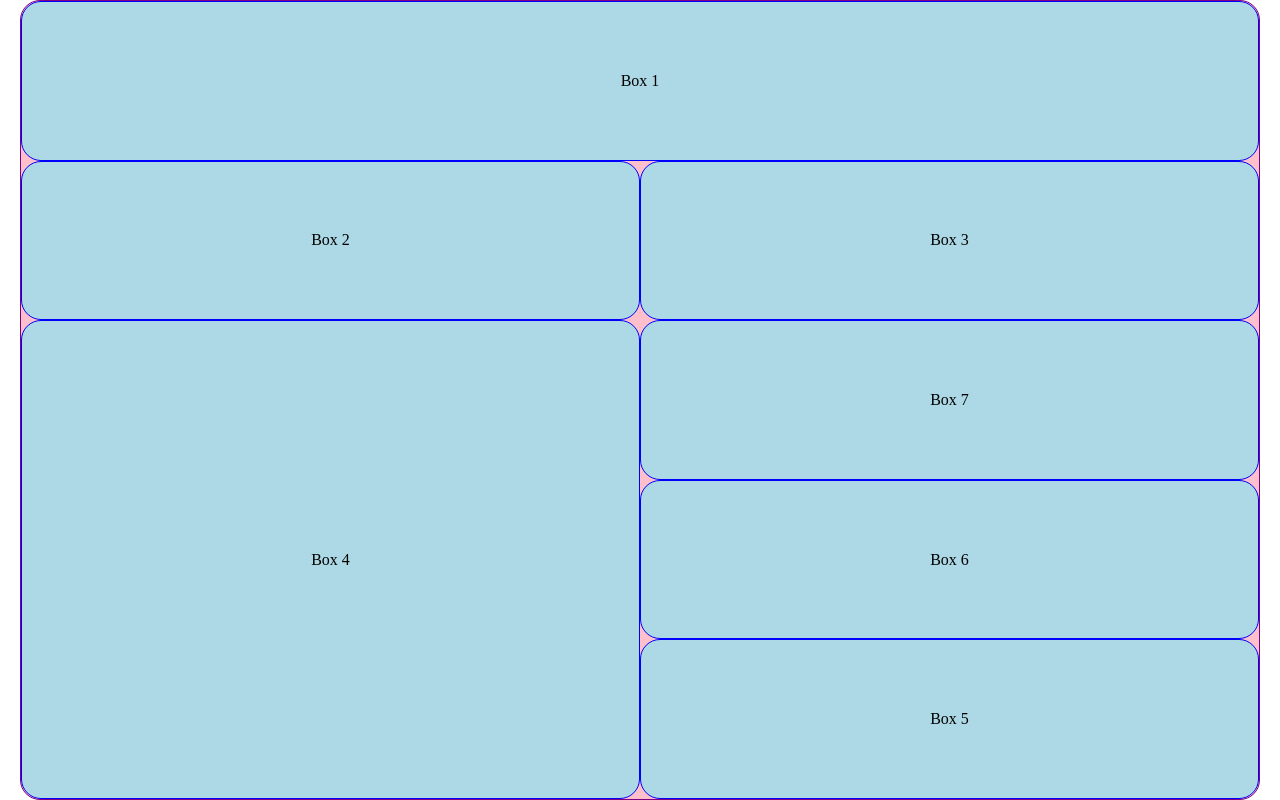
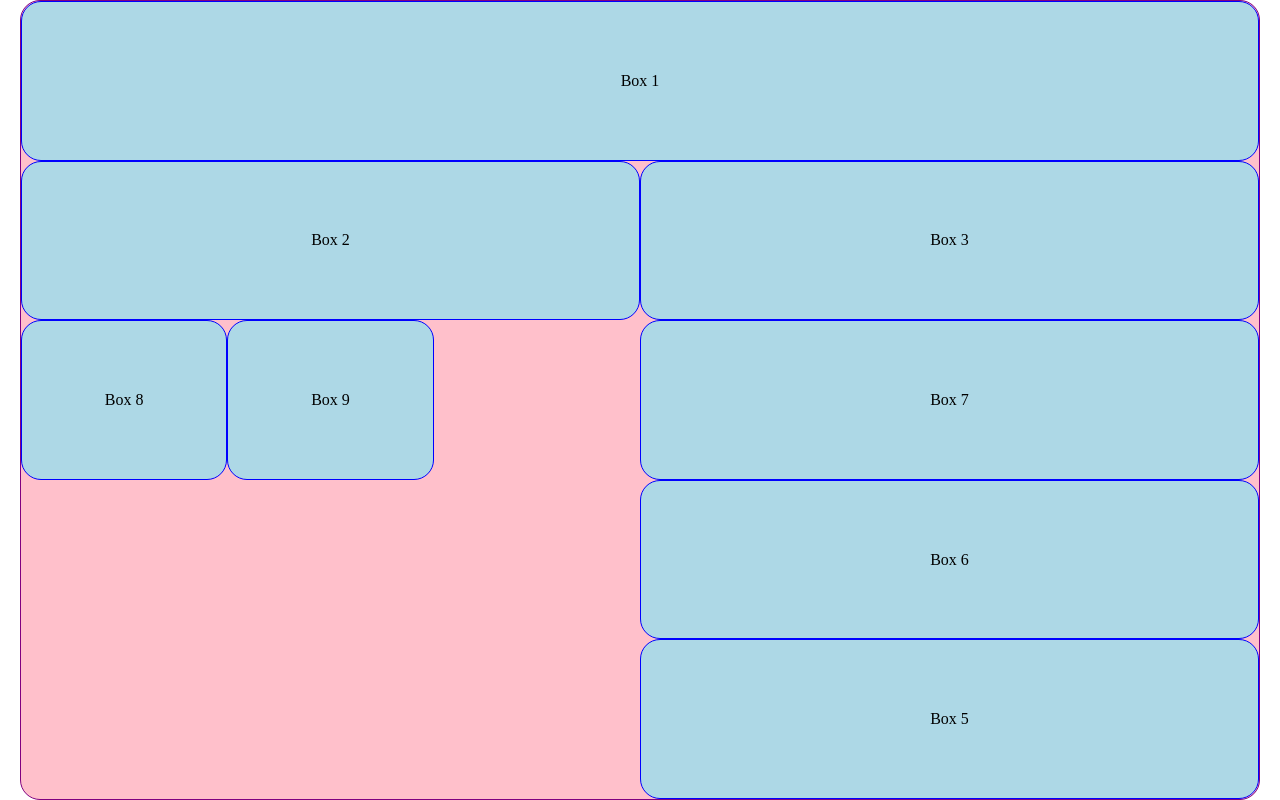
Before and after one commit to WCroW1997/git, a plain HTML site: page index.html in a window 1280 px wide. Drawn offline with Linux system fonts and the light colour scheme.

Commit message:
update index.html

```diff
--- a/index.html
+++ b/index.html
@@ -13,10 +13,11 @@
         <div class="box box1">Box 1</div>
         <div class="box box2">Box 2</div>
         <div class="box box3">Box 3</div>
-        <div class="box box4">Box 4</div>
         <div class="box box5">Box 5</div>
         <div class="box box6">Box 6</div>
         <div class="box box7">Box 7</div>
+        <div class="box box8">Box 8</div>
+        <div class="box box9">Box 9</div>
     </div>
 </body>
 
```
